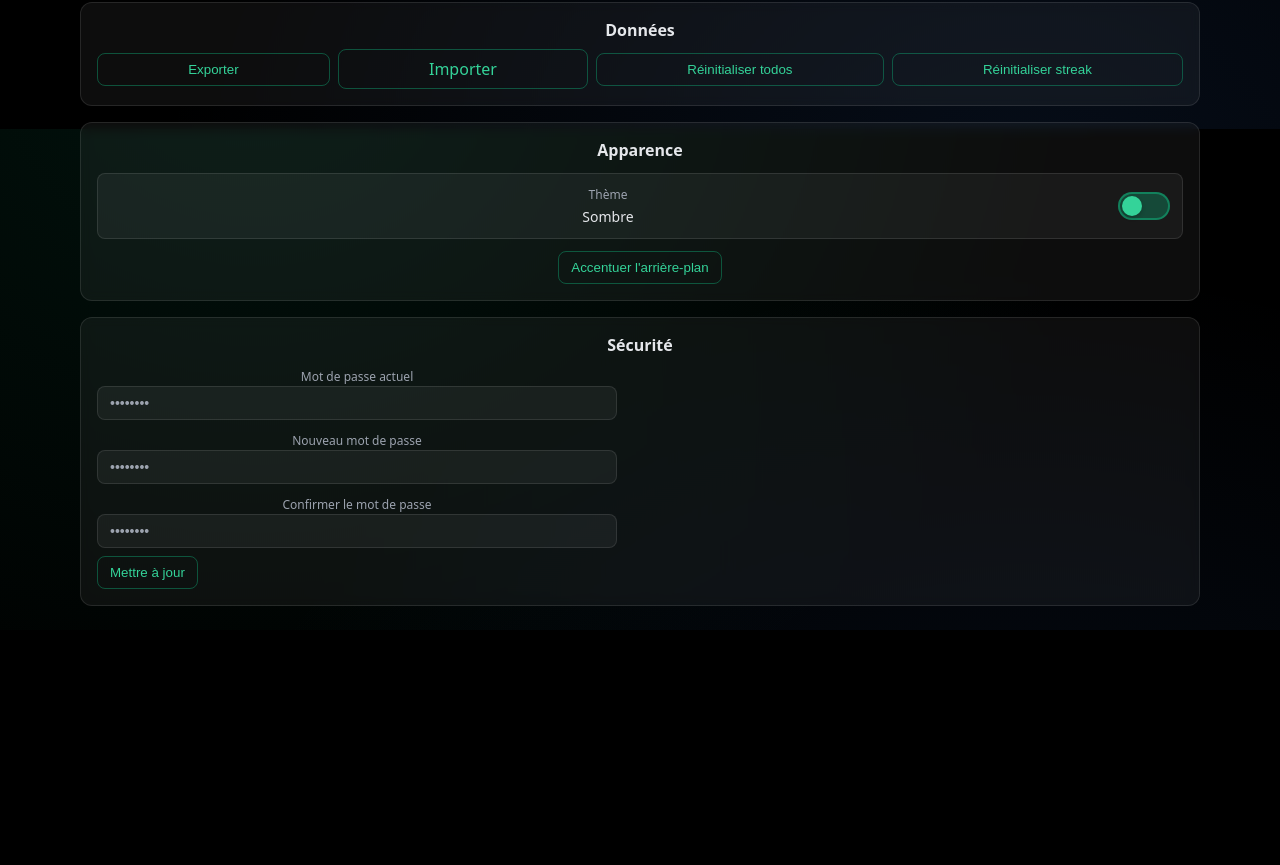
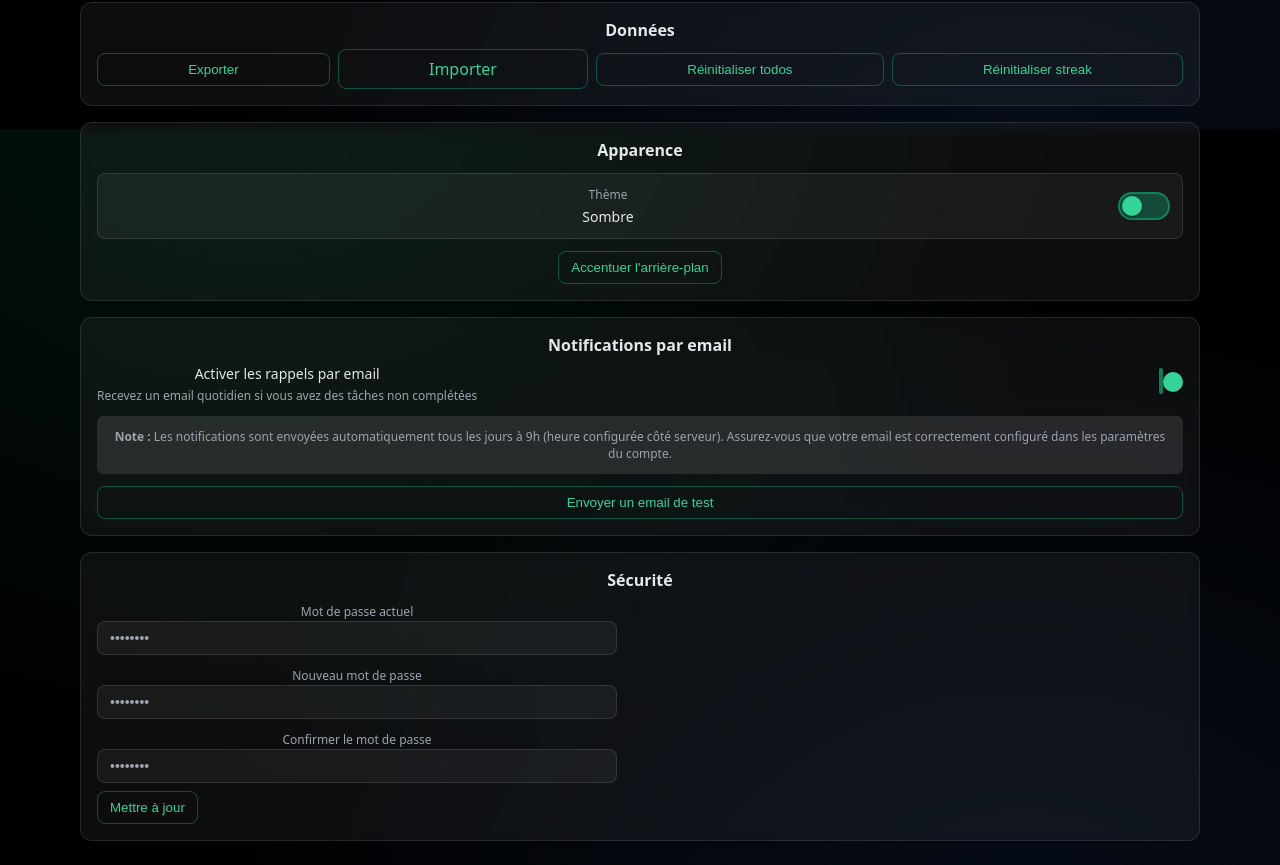
Before and after one commit to nonowagbt/Habit-tracker, a React (Vite) app in the folder client/: page /dashboard/parametre in a window 1280 px wide. Shown: the part 671-1536 px from the top of the page. Before the commit the page ends 1301 px from the top, so only its background shows below. Built offline with nearby package versions, Linux system fonts and the light colour scheme; sample sign-in values are in the browser's storage.

Commit message:
Add email notifications settings UI in parameters
- Add EmailNotificationsSettings component
- Toggle to enable/disable email notifications
- Test email button to verify SMTP configuration
- Store notification preference in localStorage
- Display helpful information about notification schedule

```diff
--- a/client/src/pages/ParametrePage.jsx
+++ b/client/src/pages/ParametrePage.jsx
@@ -227,9 +227,92 @@ export default function ParametrePage() {
       </section>
 
       <section className="card-dark" style={{ marginTop: 16 }}>
+        <h4 style={{ marginTop: 0, marginBottom: 8 }}>Notifications par email</h4>
+        <EmailNotificationsSettings />
+      </section>
+
+      <section className="card-dark" style={{ marginTop: 16 }}>
         <h4 style={{ marginTop: 0, marginBottom: 8 }}>Sécurité</h4>
         <ChangePasswordForm />
       </section>
+    </div>
+  )
+}
+
+function EmailNotificationsSettings() {
+  const [enabled, setEnabled] = useState(() => {
+    try {
+      return localStorage.getItem('emailNotificationsEnabled') === 'true'
+    } catch {
+      return false
+    }
+  })
+
+  useEffect(() => {
+    try {
+      localStorage.setItem('emailNotificationsEnabled', enabled.toString())
+    } catch {}
+  }, [enabled])
+
+  async function testEmail() {
+    try {
+      const token = localStorage.getItem('token')
+      if (!token) {
+        alert('Vous devez être connecté pour tester l\'envoi d\'email')
+        return
+      }
+
+      const res = await fetch('http://localhost:4000/api/todos/test-email', {
+        method: 'POST',
+        headers: {
+          'Content-Type': 'application/json',
+          'Authorization': `Bearer ${token}`
+        }
+      })
+
+      const data = await res.json()
+      if (res.ok) {
+        alert('Email de test envoyé avec succès ! Vérifiez votre boîte de réception.')
+      } else {
+        alert(data.error || 'Erreur lors de l\'envoi de l\'email')
+      }
+    } catch (err) {
+      alert('Erreur de connexion au serveur')
+    }
+  }
+
+  return (
+    <div style={{ display: 'grid', gap: 12 }}>
+      <div style={{ display: 'flex', alignItems: 'center', justifyContent: 'space-between' }}>
+        <div>
+          <div style={{ fontSize: 14, fontWeight: 500, marginBottom: 4 }}>Activer les rappels par email</div>
+          <div className="muted" style={{ fontSize: 12 }}>
+            Recevez un email quotidien si vous avez des tâches non complétées
+          </div>
+        </div>
+        <label style={{ position: 'relative', display: 'inline-block', width: 52, height: 28 }}>
+          <input
+            type="checkbox"
+            checked={enabled}
+            onChange={(e) => setEnabled(e.target.checked)}
+            style={{ opacity: 0, width: 0, height: 0 }}
+          />
+          <span className="theme-toggle-switch" style={{ cursor: 'pointer' }} />
+        </label>
+      </div>
+
+      <div className="muted" style={{ fontSize: 12, padding: 12, background: 'var(--bg-tertiary)', borderRadius: 6 }}>
+        <strong>Note :</strong> Les notifications sont envoyées automatiquement tous les jours à 9h (heure configurée côté serveur).
+        Assurez-vous que votre email est correctement configuré dans les paramètres du compte.
+      </div>
+
+      <button
+        className="neon-btn"
+        onClick={testEmail}
+        style={{ width: '100%' }}
+      >
+        Envoyer un email de test
+      </button>
     </div>
   )
 }
```
